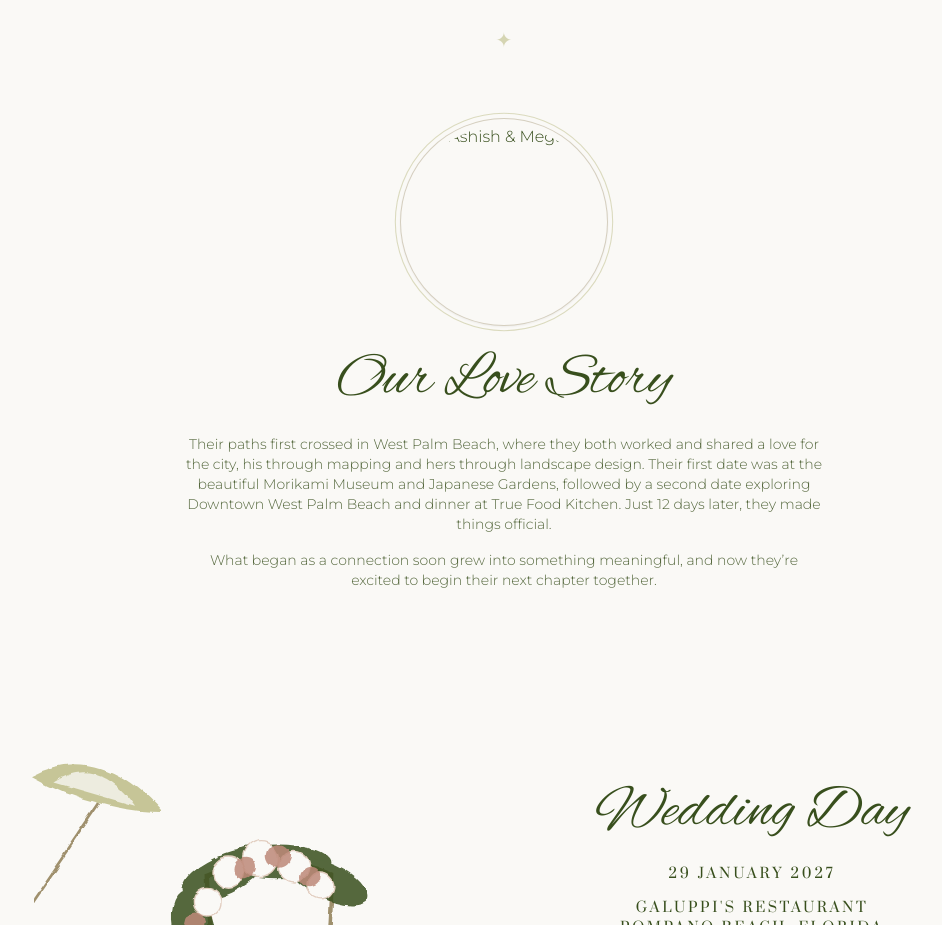
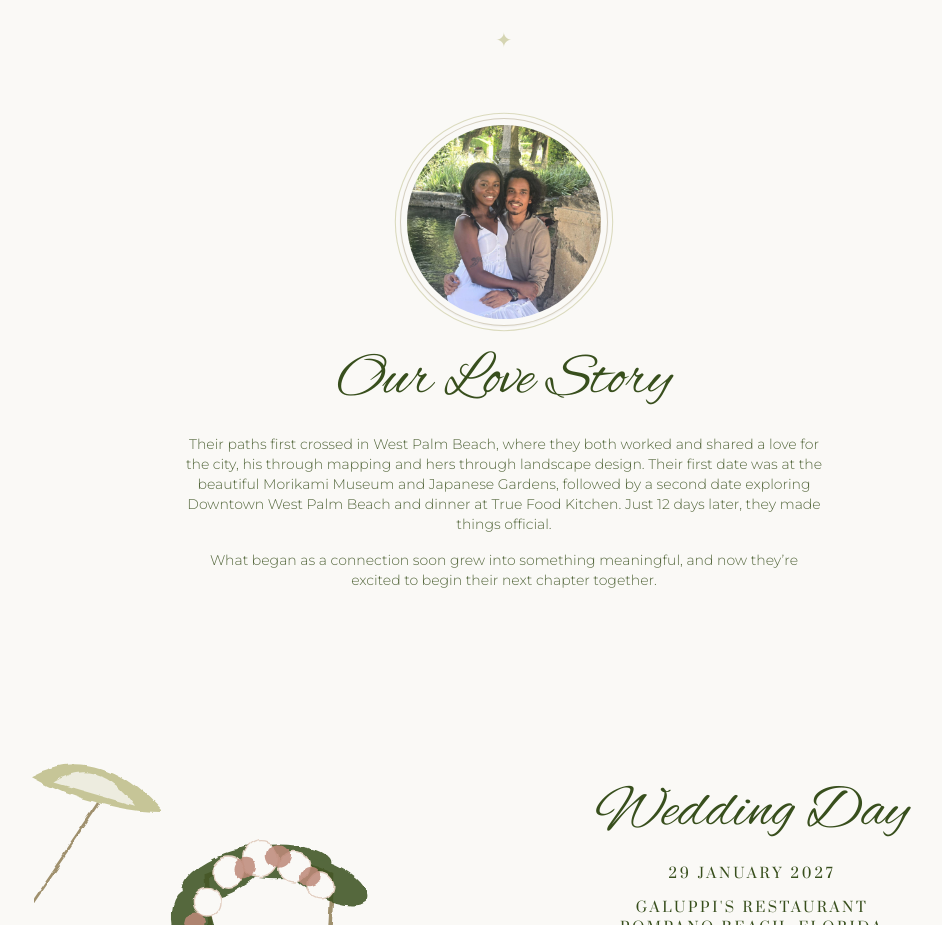
Before and after one commit to ashishmtu/meganandashish, a plain HTML site: page index.html in a window 1280 px wide. Shown: the part 1420-2345 px from the top of the page, without its empty margins (136-1078 px from the left). Drawn offline with nearby package versions, Linux system fonts and the light colour scheme.

Commit message:
Change image format from JPG to JPEG

```diff
--- a/index.html
+++ b/index.html
@@ -181,7 +181,7 @@
       <div class="relative w-44 h-44 sm:w-52 sm:h-52 mx-auto mb-6">
         <div class="w-full h-full rounded-full overflow-hidden p-1.5 border border-taupe/40 shadow-sm bg-paper">
           <img
-            src="images/our-story.jpg"
+            src="images/our-story.jpeg"
             alt="Ashish & Megan"
             class="w-full h-full object-cover rounded-full"
             style="object-position: center 25%;"
```
